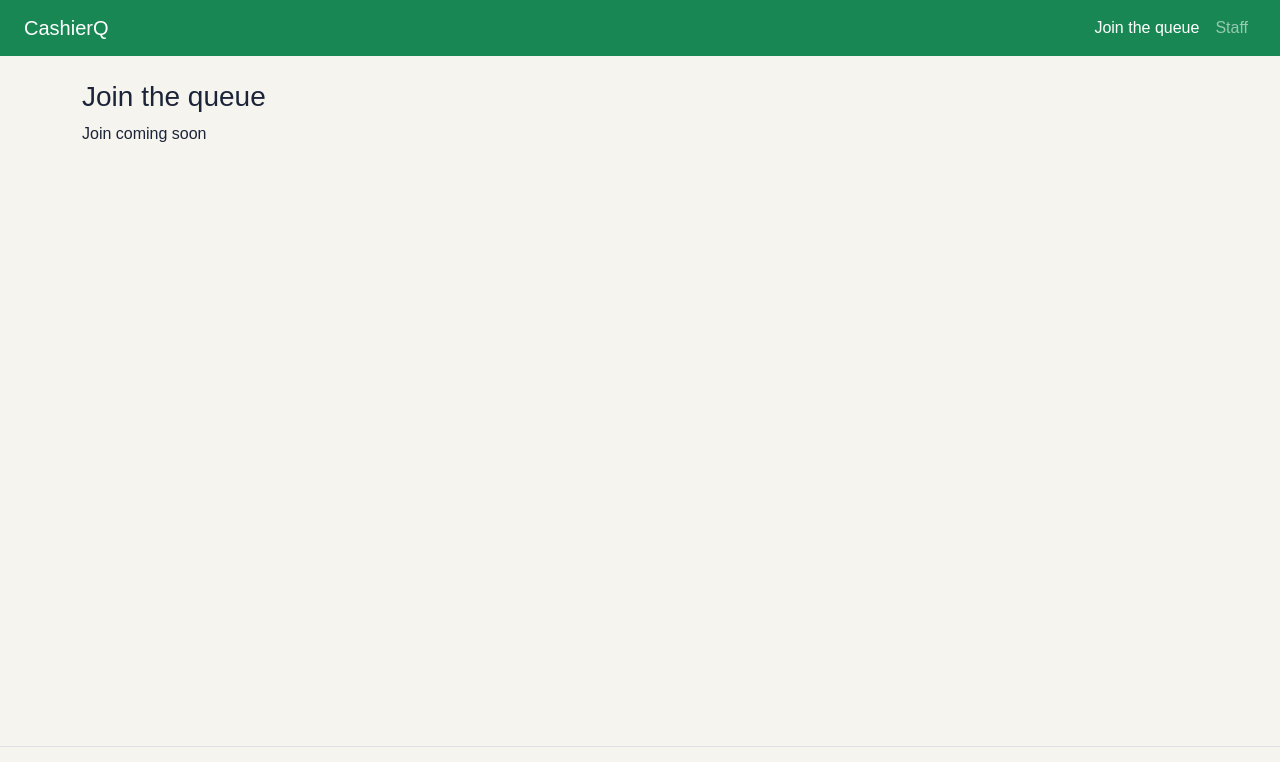
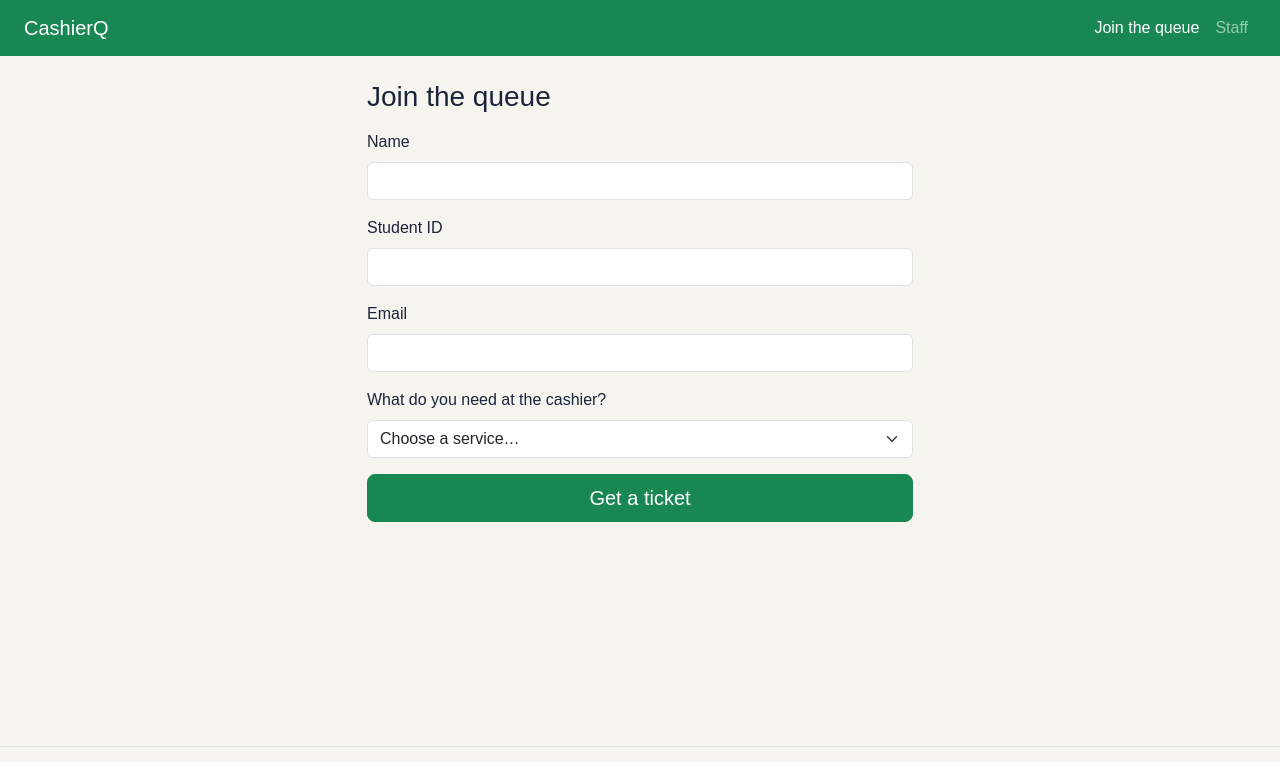
Before and after one commit to paulinefernan0901-dotcom/CCC181, a Flask app: page /join in a window 1280 px wide. Shown: the top 762 px of the page. Run offline with Flask 3, Linux system fonts and the light colour scheme.

Commit message:
Add join form with server-side validation (#1)

```diff
--- a/app.py
+++ b/app.py
@@ -1,5 +1,5 @@
 """CashierQ: a queue system for the school cashier office."""
-from flask import Flask, abort, flash, redirect, render_template, request, url_for  # noqa: F401 (used in later parts)
+from flask import Flask, abort, flash, redirect, render_template, request, url_for
 
 app = Flask(__name__)
 app.secret_key = "dev-only-change-me"  # Week 11 moves this into an environment variable
@@ -8,15 +8,18 @@ app.secret_key = "dev-only-change-me"  # Week 11 moves this into an environment
 SERVICES = [
     {"id": 1, "name": "Registrar document fees"},
     {"id": 2, "name": "Tuition and other fees"},
-    {"id": 3, "name": "Other payments"}
+    {"id": 3, "name": "Other payments"},
 ]
 
-# Each ticket: number, name, student_id, service_id, status
+# Each ticket: number, name, student_id, email, service_id, status
 # status is one of: waiting, called, served, no-show
 TICKETS = [
-    {"number": 1, "name": "Luna", "student_id": "2024-0001", "service_id": 1, "status": "waiting"},
-    {"number": 2, "name": "Lina", "student_id": "2024-0002", "service_id": 2, "status": "waiting"},
-    {"number": 3, "name": "Nona", "student_id": "2024-0003", "service_id": 1, "status": "waiting"},
+    {"number": 1, "name": "Luna", "student_id": "2024-0001", "email": "luna@school.edu",
+     "service_id": 1, "status": "waiting"},
+    {"number": 2, "name": "Lina", "student_id": "2024-0002", "email": "lina@school.edu",
+     "service_id": 2, "status": "waiting"},
+    {"number": 3, "name": "Nona", "student_id": "2024-0003", "email": "nona@school.edu",
+     "service_id": 1, "status": "waiting"},
 ]
 
 
@@ -25,11 +28,50 @@ def index():
     return render_template("index.html")
 
 
-@app.route("/join")
+@app.get("/join")
 def join_form():
-    return render_template("join.html")
+    return render_template("join.html", services=SERVICES, form={}, errors={})
 
 
-@app.route("/staff")
+@app.post("/join")
+def join():
+    form = request.form
+    name = form.get("name", "").strip()
+    student_id = form.get("student_id", "").strip()
+    email = form.get("email", "").strip().lower()
+    service_id = form.get("service_id", type=int)
+
+    # Never trust form input: the server checks every field, even if the browser already did
+    errors = {}
+    if not name:
+        errors["name"] = "Enter your name."
+    if len(student_id) < 4:
+        errors["student_id"] = "Enter your student ID."
+    if "@" not in email:
+        errors["email"] = "Enter a valid email address."
+    if service_id not in [s["id"] for s in SERVICES]:
+        errors["service_id"] = "Choose what you need at the cashier."
+
+    if errors:
+        flash("Please fix the highlighted fields.", "danger")
+        return render_template("join.html", services=SERVICES, form=form, errors=errors), 400
+
+    number = max((t["number"] for t in TICKETS), default=0) + 1
+    TICKETS.append({"number": number, "name": name, "student_id": student_id,
+                    "email": email, "service_id": service_id, "status": "waiting"})
+    flash("You joined the queue.", "success")
+    return redirect(url_for("ticket", ticket_id=number))
+
+
+# Temporary version: Part 6 turns this into the full "My place" page
+@app.get("/queue/<int:ticket_id>")
+def ticket(ticket_id):
+    t = next((t for t in TICKETS if t["number"] == ticket_id), None)
+    if t is None:
+        abort(404)
+    return render_template("ticket.html", ticket=t)
+
+
+@app.get("/staff")
 def staff_dashboard():
     return "Staff dashboard coming soon"
--- a/templates/base.html
+++ b/templates/base.html
@@ -39,9 +39,9 @@
   <main id="main" class="container my-4 flex-grow-1">
     {% with messages = get_flashed_messages(with_categories=true) %}
       {% for category, message in messages %}
-        <div class="alert alert-{{ category }} alert-dismissible fade show" role="alert">
+        <div class="alert alert-{{ category }}" role="alert">
           {{ message }}
-          <button type="button" class="btn-close" data-bs-dismiss="alert" aria-label="Close"></button>
+
         </div>
       {% endfor %}
     {% endwith %}
--- a/templates/join.html
+++ b/templates/join.html
@@ -2,6 +2,54 @@
 {% block title %}Join the queue · CashierQ{% endblock %}
 
 {% block content %}
-<h1 class="h3">Join the queue</h1>
-<p>Join coming soon</p>
+<div class="row justify-content-center">
+  <div class="col-12 col-md-8 col-lg-6">
+    <h1 class="h3 mb-3">Join the queue</h1>
+
+    <form method="post" action="{{ url_for('join') }}" novalidate id="join-form">
+      <div class="mb-3">
+        <label for="name" class="form-label">Name</label>
+        <input id="name" name="name" type="text" autocomplete="name" required
+               class="form-control {% if errors.name %}is-invalid{% endif %}"
+               value="{{ form.get('name', '') }}"
+               {% if errors.name %}aria-describedby="name-error"{% endif %}>
+        {% if errors.name %}<div id="name-error" class="invalid-feedback">{{ errors.name }}</div>{% endif %}
+      </div>
+
+      <div class="mb-3">
+        <label for="student_id" class="form-label">Student ID</label>
+        <input id="student_id" name="student_id" type="text" required
+               class="form-control {% if errors.student_id %}is-invalid{% endif %}"
+               value="{{ form.get('student_id', '') }}"
+               {% if errors.student_id %}aria-describedby="student_id-error"{% endif %}>
+        {% if errors.student_id %}<div id="student_id-error" class="invalid-feedback">{{ errors.student_id }}</div>{% endif %}
+      </div>
+
+      <div class="mb-3">
+        <label for="email" class="form-label">Email</label>
+        <input id="email" name="email" type="email" autocomplete="email" required
+               class="form-control {% if errors.email %}is-invalid{% endif %}"
+               value="{{ form.get('email', '') }}"
+               {% if errors.email %}aria-describedby="email-error"{% endif %}>
+        {% if errors.email %}<div id="email-error" class="invalid-feedback">{{ errors.email }}</div>{% endif %}
+      </div>
+
+      <div class="mb-3">
+        <label for="service_id" class="form-label">What do you need at the cashier?</label>
+        <select id="service_id" name="service_id" required
+                class="form-select {% if errors.service_id %}is-invalid{% endif %}"
+                {% if errors.service_id %}aria-describedby="service_id-error"{% endif %}>
+          <option value="">Choose a service…</option>
+          {% for s in services %}
+            <option value="{{ s.id }}"
+              {% if form.get('service_id') == s.id|string %}selected{% endif %}>{{ s.name }}</option>
+          {% endfor %}
+        </select>
+        {% if errors.service_id %}<div id="service_id-error" class="invalid-feedback">{{ errors.service_id }}</div>{% endif %}
+      </div>
+
+      <button type="submit" class="btn btn-success btn-lg w-100">Get a ticket</button>
+    </form>
+  </div>
+</div>
 {% endblock %}
```
Also changed, not shown: templates/ticket.html (+3 -5 lines).
